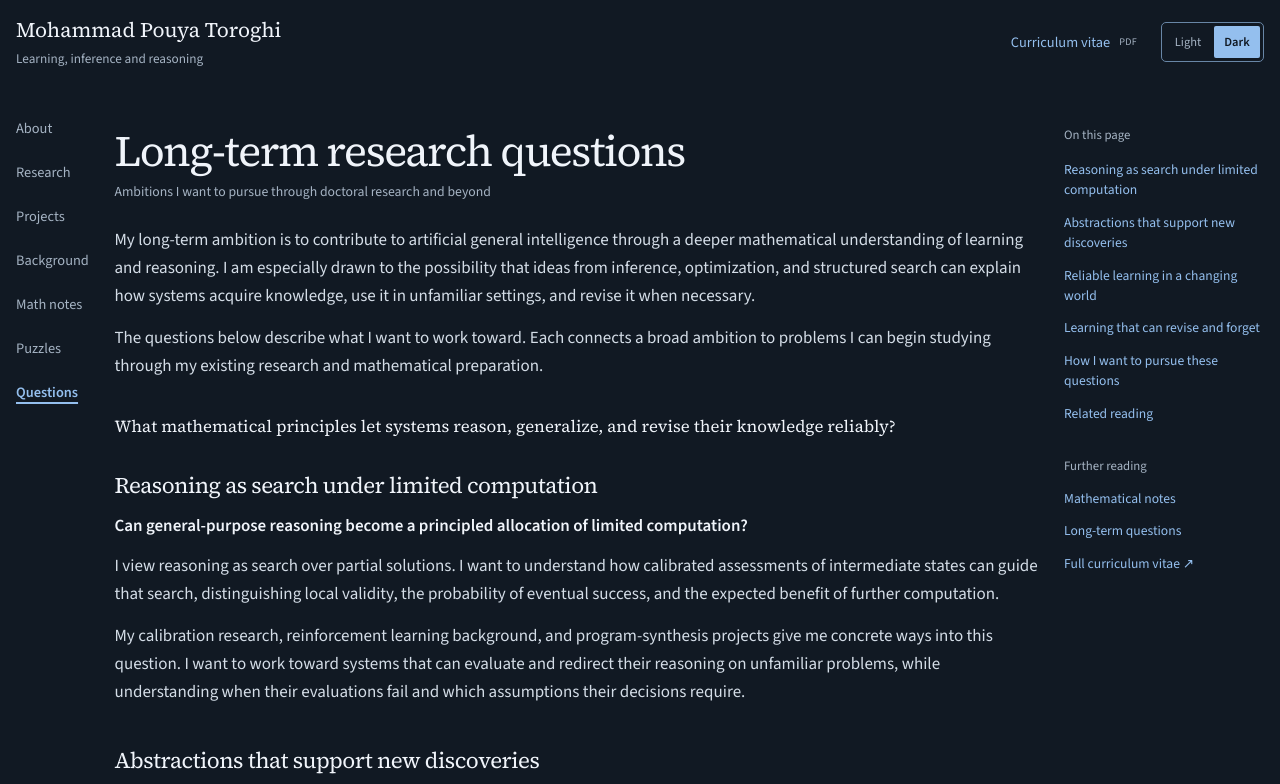
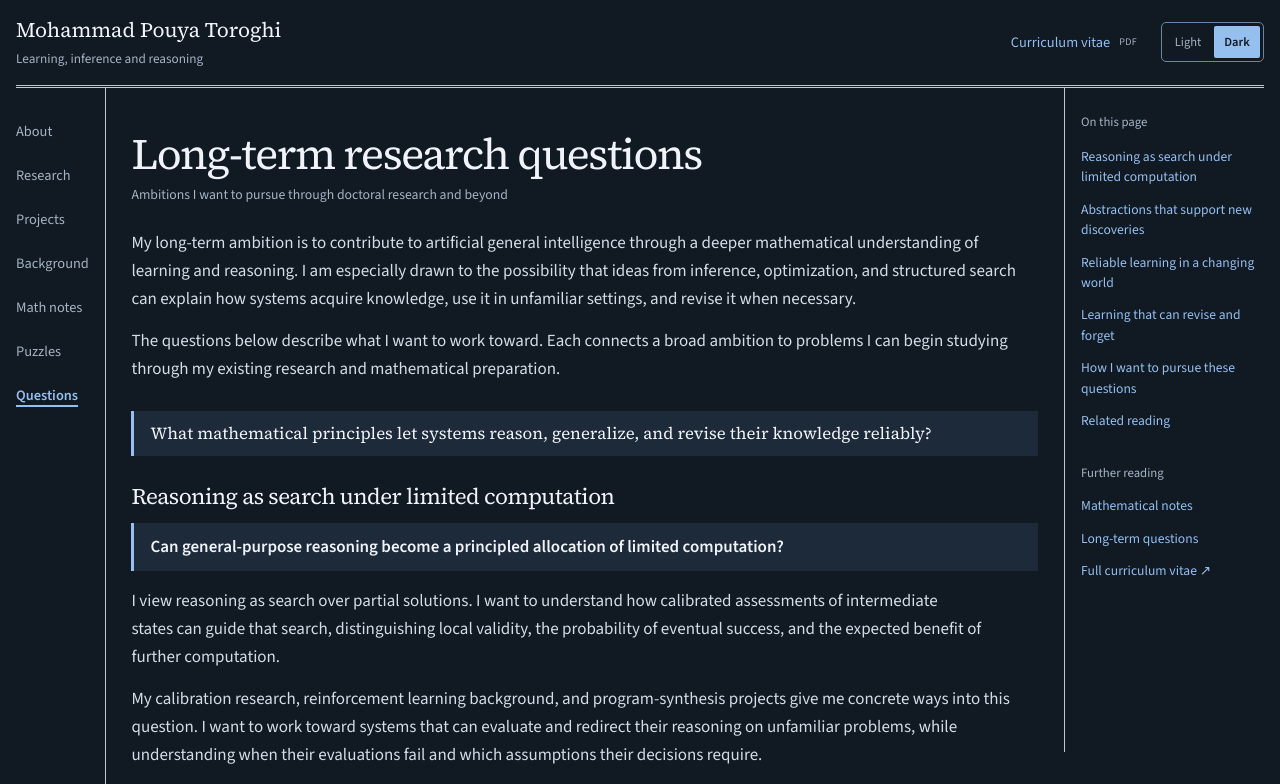
Before and after one commit to pouyatoroghi/pouyatoroghi.github.io, a website: page question.html in a window 1280 px wide. Both pictures are taken after a click on the button "Dark". Shown: the top 784 px of the page. Drawn offline with Linux system fonts and the light colour scheme.

Commit message:
Freeze contents panel and restore key statement accents and column rules

```diff
--- a/question.html
+++ b/question.html
@@ -18,7 +18,7 @@
   <meta name="twitter:card" content="summary_large_image">
   <link rel="icon" href="assets/favicon.svg" type="image/svg+xml">
   <script src="theme.js?v=16e68cf4627a"></script>
-  <link rel="stylesheet" href="styles.css?v=fffab128a4c4">
+  <link rel="stylesheet" href="styles.css?v=2bb3859efd76">
 </head>
 <body>
   <a class="skip-link" href="#main">Skip to content</a>
--- a/styles.css
+++ b/styles.css
@@ -19,9 +19,11 @@
   --serif: 'Source Serif 4', Georgia, serif;
   --reading-width: 100%;
   --header-height: 6.5rem;
+  --rule: #161616;
   --page-margin: clamp(16px, 2vw, 24px);
 }
 :root[data-theme="dark"] {
+  --rule: #bec9d5;
   color-scheme: dark;
   --paper: #111923;
   --ink: #d4dde7;
@@ -39,6 +41,7 @@
 }
 @media (prefers-color-scheme: dark) {
   :root:not([data-theme]) {
+    --rule: #bec9d5;
     color-scheme: dark;
     --paper: #111923;
     --ink: #d4dde7;
@@ -71,7 +74,7 @@ a:focus-visible, button:focus-visible, summary:focus-visible { outline: 2px soli
 .page { width: 100%; padding-inline: var(--page-margin); }
 .skip-link { position: absolute; top: 12px; left: 12px; padding: 8px 16px; background: var(--heading); color: var(--paper); transform: translateY(-170%); z-index: 10; }
 .skip-link:focus { transform: translateY(0); }
-.site-header { display: flex; flex-wrap: wrap; align-items: center; justify-content: space-between; gap: 12px 32px; min-height: 91px; padding-block: 16px; border: 0; font-size: .9rem; position: sticky; top: 0; z-index: 5; background: var(--paper); }
+.site-header { display: flex; flex-wrap: wrap; align-items: center; justify-content: space-between; gap: 12px 32px; min-height: 91px; padding-block: 16px; border: 0; font-size: .9rem; position: sticky; top: 0; z-index: 5; background: var(--paper); border-bottom: 3px double var(--rule); }
 nav { display: flex; flex-wrap: wrap; gap: 8px 30px; }
 nav a, .header-cv { display: inline-flex; align-items: center; min-height: 40px; text-decoration: none; }
 nav a { color: var(--muted); border-bottom: 2px solid transparent; }
@@ -98,7 +101,7 @@ h1 { font-size: clamp(2rem, 2.5vw + .7rem, 2.8rem); letter-spacing: -.035em; }
 .profile-links a { display: inline-flex; align-items: center; min-height: 36px; }
 .cv-link { display: inline-flex; align-items: center; justify-content: space-between; gap: 32px; min-height: 42px; padding: 7px 14px; margin-top: 20px; border: 1px solid var(--control-line); border-radius: 3px; text-decoration: none; }
 .cv-link:hover { background: var(--wash); }
-.phd-note { margin-top: 30px; font-size: .95rem; padding-block: 6px; color: var(--note-ink); }
+.phd-note { margin-top: 30px; font-size: .95rem; padding: 12px 16px; border-left: 3px solid var(--blue); background: var(--wash); color: var(--heading); }
 .section { margin-top: 40px; }
 .section-heading { display: flex; flex-wrap: wrap; align-items: baseline; gap: 8px 24px; padding-bottom: 8px; }
 h2 { font-size: 1.8rem; letter-spacing: -.025em; }
@@ -162,8 +165,9 @@ main { flex: 1; }
 .background-intro p + p { margin-top: 14px; }
 .teaching-intro { font-size: .93rem; margin-bottom: 22px; }
 .question-title { text-wrap: pretty; }
-.central-question { margin: 28px 0 0; padding-block: 6px; color: var(--heading); font: 400 clamp(1.05rem, 1.1vw, 1.25rem)/1.5 var(--serif); text-wrap: pretty; }
-.research-question { display: block; margin-bottom: 12px; color: var(--heading); font-weight: 600; }
+.central-question { margin: 28px 0 0; padding: 10px 16px; border-left: 3px solid var(--blue); background: var(--wash); color: var(--heading); font: 400 clamp(1.05rem, 1.1vw, 1.25rem)/1.5 var(--serif); text-wrap: pretty; }
+.biography > p:first-child, #phd-directions > .page-lead { padding: 12px 16px; border-left: 3px solid var(--blue); background: var(--wash); }
+.research-question { display: block; margin-bottom: 16px; padding: 10px 16px; border-left: 3px solid var(--blue); background: var(--wash); color: var(--heading); font-weight: 600; }
 .equation { margin-block: 16px; font-family: var(--serif); line-height: 1.9; }
 .math-display .katex-display { margin: 0; text-align: left; }
 .math-display .katex-display > .katex { white-space: normal; text-align: left; }
@@ -269,12 +273,12 @@ var { font-family: var(--serif); }
   }
   .site-header { grid-column: 1 / -1; padding-block: 16px; min-height: 0; }
   .rail-identity { font-size: 1.3rem; }
-  .site-nav { grid-column: 1; grid-row: 2; position: sticky; top: calc(var(--header-height) + 24px); margin-top: 24px; padding: 0; flex-direction: column; flex-wrap: nowrap; align-items: flex-start; gap: 4px; max-height: calc(100dvh - var(--header-height) - 48px); overflow-y: auto; }
+  .site-nav { grid-column: 1; grid-row: 2 / 4; position: sticky; top: var(--header-height); margin-top: 0; padding: 24px 16px 24px 0; border-right: 1px solid var(--rule); height: calc(100dvh - var(--header-height)); flex-direction: column; flex-wrap: nowrap; align-items: flex-start; gap: 4px; max-height: calc(100dvh - var(--header-height)); overflow-y: auto; }
   .site-nav a { min-height: 40px; padding: 0; border: 0; }
   .site-nav a[aria-current] { color: var(--blue); text-decoration: underline; text-decoration-thickness: 2px; text-underline-offset: .35em; }
   .site-nav a:hover { text-decoration: underline; text-underline-offset: .35em; }
   main { grid-column: 2; min-width: 0; font-size: clamp(1.0625rem, .85rem + .25vw, 1.25rem); }
-  .page-outline { display: block; grid-column: 3; grid-row: 2; position: sticky; top: calc(var(--header-height) + 24px); min-width: 0; margin-top: 40px; max-height: calc(100dvh - var(--header-height) - 48px); overflow-y: auto; }
+  .page-outline { display: block; grid-column: 3; grid-row: 2 / 4; position: sticky; top: var(--header-height); min-width: 0; margin-top: 0; padding: 24px 0 24px 16px; border-left: 1px solid var(--rule); height: calc(100dvh - var(--header-height)); max-height: calc(100dvh - var(--header-height) - 48px); overflow-y: auto; }
   .outline-inner { min-width: 0; }
   .outline-label { color: var(--muted); font-size: .8rem; margin-bottom: 14px; }
   .outline-links, .outline-more { display: flex; flex-direction: column; gap: 12px; }
```
Also changed, not shown: background.html (+1 -1 lines), index.html (+1 -1 lines), note-adaptive-calibration.html (+1 -1 lines), note-denoising.html (+1 -1 lines), note-floor-series.html (+1 -1 lines), note-off-policy.html (+1 -1 lines), note-pac-bayes.html (+1 -1 lines), note-rare-events.html (+1 -1 lines), note-sequential.html (+1 -1 lines), notes.html (+1 -1 lines), projects.html (+1 -1 lines), puzzles.html (+1 -1 lines), research.html (+1 -1 lines).
